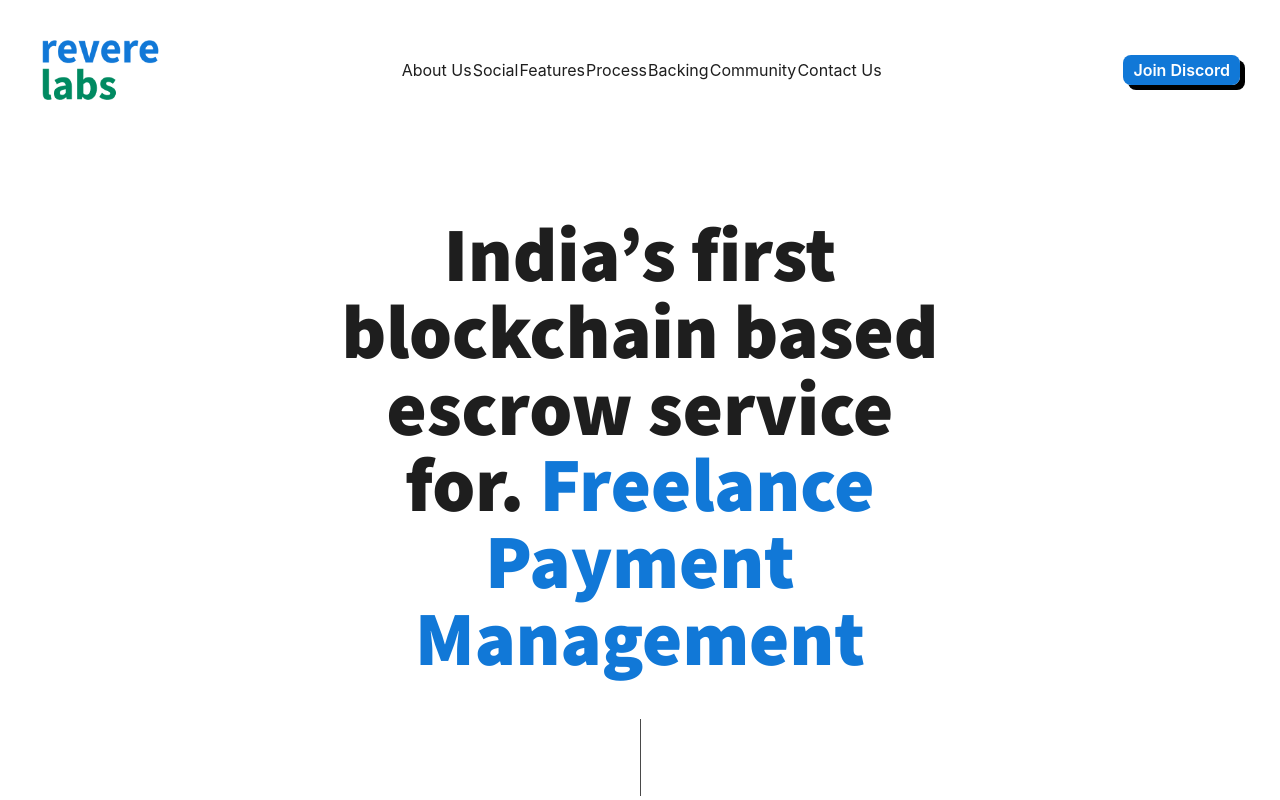
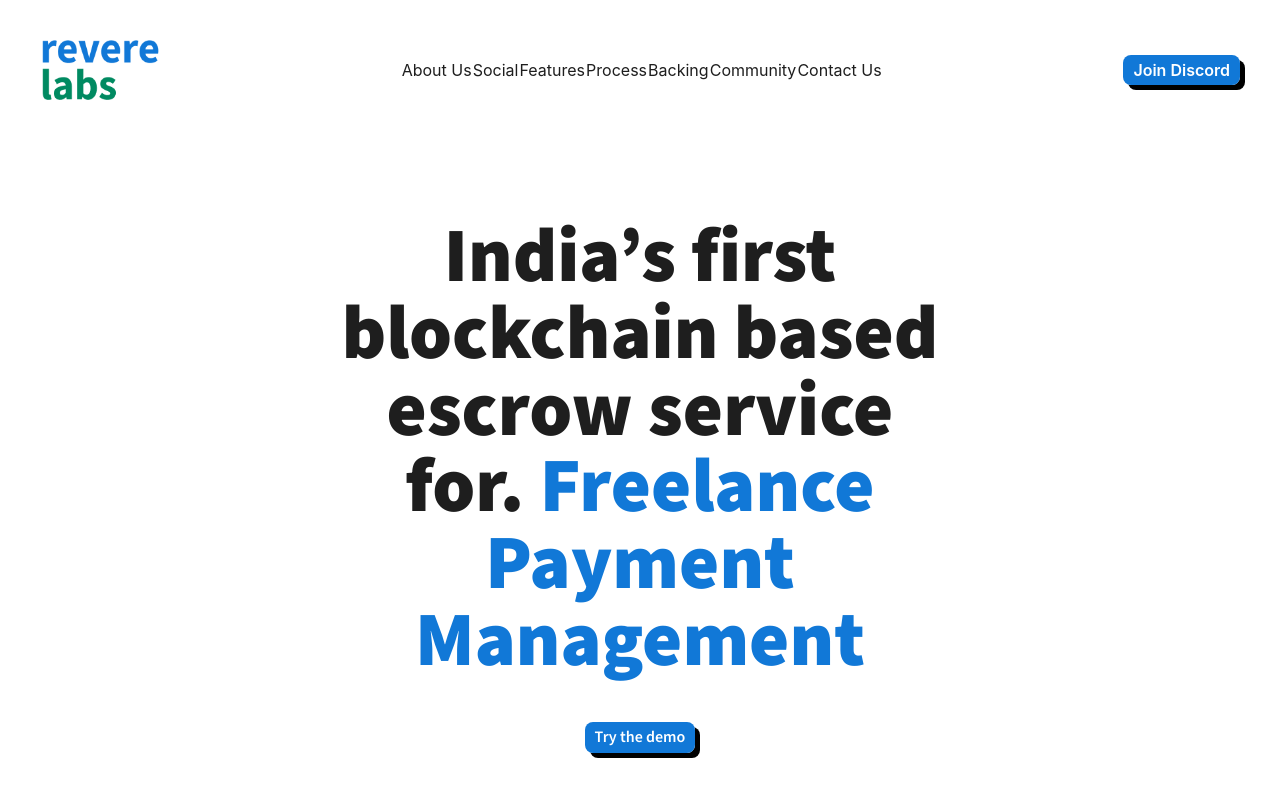
Before and after one commit to RevereLabs/introductorypage, a Next.js app: page /sections/Hero in a window 1280 px wide. Shown: the top 800 px of the page. Built offline with nearby package versions, Linux system fonts and the light colour scheme.

Commit message:
trial button

```diff
--- a/components/Navbar.jsx
+++ b/components/Navbar.jsx
@@ -1,6 +1,5 @@
 import React from 'react'
-import Button from '../components/Button'
-import Logo from '../public/logo.png'
+import Button from './Button'
 import '../pages/_document'
 import Image from 'next/image'
 import Link from 'next/link'
--- a/next.config.js
+++ b/next.config.js
@@ -2,10 +2,9 @@
 const nextConfig = {
   reactStrictMode: false,
   images: {
-    domains: ["cdn.discordapp.com"],
+    domains: ["www.pngitem.com","cdn.discordapp.com"],
     loader: 'akamai',
     path: '',
-
   },
 }
 
--- a/pages/sections/Hero.jsx
+++ b/pages/sections/Hero.jsx
@@ -1,4 +1,5 @@
 import React from 'react'
+import Button from '../../components/Button'
 import style from '../../styles/Hero.module.css'
 
 
@@ -8,7 +9,9 @@ function Hero() {
         <span className="text-textMain w-[50vw] text-center small:w-[80vw]">India’s first blockchain based escrow service for.
           <span className="text-main"> Freelance Payment Management</span>
         </span>
+        <Button Content={'Try the demo'} Link={'https://reverelabs.xyz/'}/>
         <div className={style.Line}></div>
+
 
 
         <video loop autoPlay muted className={style.Video} >
```
Also changed, not shown: public/logo.png (deleted).
